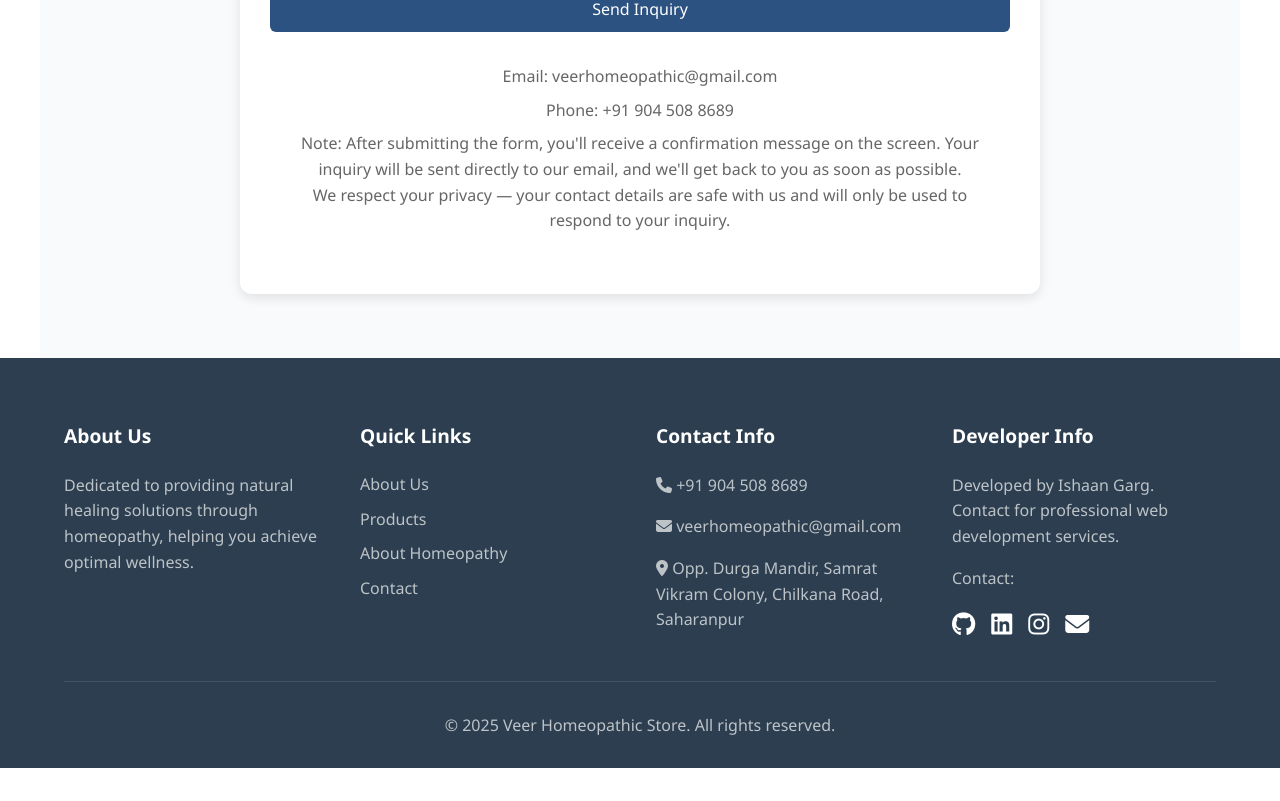
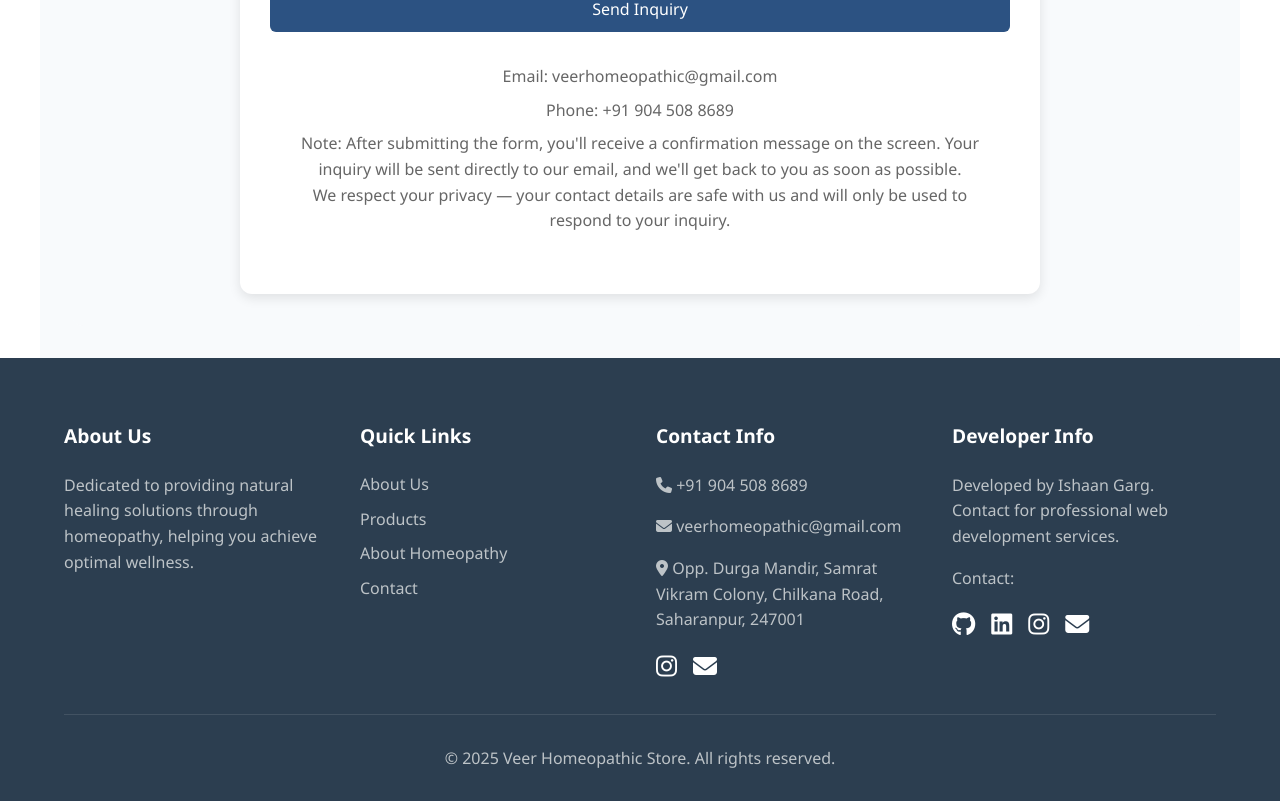
Before and after one commit to IshaanGarg-Github/web_4_Veer_Homeopathy_Store-main-, a React (Vite) app: page /product/1 in a window 1280 px wide. Shown: the part 1880-2681 px from the top of the page. Before the commit the page ends 2648 px from the top, so only its background shows below. Built offline with nearby package versions, Linux system fonts and the light colour scheme.

Commit message:
Added contact details in footer.jsx

```diff
--- a/src/components/Footer.jsx
+++ b/src/components/Footer.jsx
@@ -38,8 +38,16 @@
           </p>
           <p>
             <i className="fas fa-map-marker-alt"></i> Opp. Durga Mandir, Samrat
-            Vikram Colony, Chilkana Road, Saharanpur
+            Vikram Colony, Chilkana Road, Saharanpur, 247001
           </p>
+          <div className="social-links">
+            <a href="https://www.instagram.com/veerhomeopathic01">
+              <i className="fab fa-instagram"></i>
+            </a>
+            <a href="mailto:veerhomeopathic@gmail.com" title="Send me an email">
+              <i className="fas fa-envelope"></i>
+            </a>
+          </div>
         </div>
         <div className="footer-section">
           <h3>Developer Info</h3>
```
